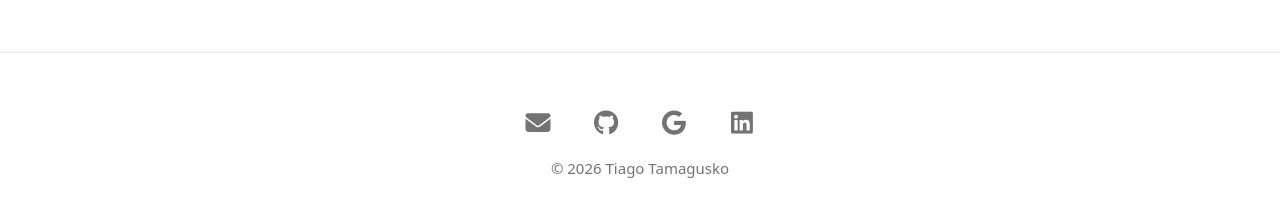
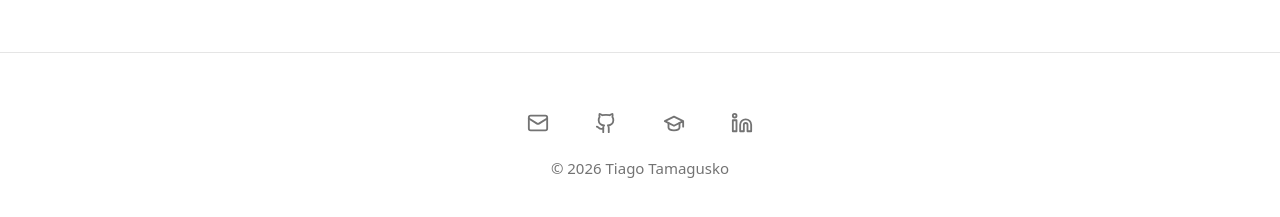
Before and after one commit to tamagusko/tamagusko.github.io, a Jekyll site: the page built from index.md, in a window 1280 px wide. Shown: the part 665-882 px from the top of the page. Built offline with Jekyll 4.4.1, drawn with Linux system fonts in a browser that asks for light colours.

Commit message:
perf: replace FontAwesome with inline Lucide SVG icons
Drops the ~22 KB FontAwesome CDN request from every page on the
main site. The four social icons (mail, GitHub, graduation-cap for
Scholar, LinkedIn) are now inline Lucide line-style SVGs (~1.5 KB
total inline, no external dependency).

Benefits:
- One less render-blocking 3rd-party stylesheet
- No supply-chain risk from cdnjs
- Lighter, modern stroke-based aesthetic
- Icons inherit currentColor so hover/focus styling still works

The Google Scholar mark was replaced with a graduation-cap glyph
since Lucide does not ship a Google logo (and using the brand mark
would require keeping FontAwesome).

Co-Authored-By: Claude Opus 4.7 (1M context) <noreply@anthropic.com>

```diff
--- a/_includes/footer.html
+++ b/_includes/footer.html
@@ -2,19 +2,19 @@
   <div class="container mx-auto">
     <nav class="footer-links" aria-label="Secondary">
       <a href="mailto:tamagusko@gmail.com" aria-label="Email">
-        <i class="fa-solid fa-envelope" aria-hidden="true"></i>
+        <svg width="22" height="22" viewBox="0 0 24 24" fill="none" stroke="currentColor" stroke-width="2" stroke-linecap="round" stroke-linejoin="round" aria-hidden="true"><rect width="20" height="16" x="2" y="4" rx="2"/><path d="m22 7-8.97 5.7a1.94 1.94 0 0 1-2.06 0L2 7"/></svg>
         <span class="visually-hidden">Email</span>
       </a>
       <a href="https://github.com/tamagusko" rel="noopener me external" aria-label="GitHub">
-        <i class="fa-brands fa-github" aria-hidden="true"></i>
+        <svg width="22" height="22" viewBox="0 0 24 24" fill="none" stroke="currentColor" stroke-width="2" stroke-linecap="round" stroke-linejoin="round" aria-hidden="true"><path d="M15 22v-4a4.8 4.8 0 0 0-1-3.5c3 0 6-2 6-5.5.08-1.25-.27-2.48-1-3.5.28-1.15.28-2.35 0-3.5 0 0-1 0-3 1.5-2.64-.5-5.36-.5-8 0C6 2 5 2 5 2c-.3 1.15-.3 2.35 0 3.5A5.403 5.403 0 0 0 4 9c0 3.5 3 5.5 6 5.5-.39.49-.68 1.05-.85 1.65-.17.6-.22 1.23-.15 1.85v4"/><path d="M9 18c-4.51 2-5-2-7-2"/></svg>
         <span class="visually-hidden">GitHub</span>
       </a>
       <a href="https://scholar.google.com/citations?user=_mJ4dr0AAAAJ&hl=en" rel="noopener me external" aria-label="Google Scholar">
-        <i class="fa-brands fa-google" aria-hidden="true"></i>
+        <svg width="22" height="22" viewBox="0 0 24 24" fill="none" stroke="currentColor" stroke-width="2" stroke-linecap="round" stroke-linejoin="round" aria-hidden="true"><path d="M22 10v6M2 10l10-5 10 5-10 5z"/><path d="M6 12v5c0 2 2 3 6 3s6-1 6-3v-5"/></svg>
         <span class="visually-hidden">Google Scholar</span>
       </a>
       <a href="https://www.linkedin.com/in/tamagusko/" rel="noopener me external" aria-label="LinkedIn">
-        <i class="fa-brands fa-linkedin" aria-hidden="true"></i>
+        <svg width="22" height="22" viewBox="0 0 24 24" fill="none" stroke="currentColor" stroke-width="2" stroke-linecap="round" stroke-linejoin="round" aria-hidden="true"><path d="M16 8a6 6 0 0 1 6 6v7h-4v-7a2 2 0 0 0-2-2 2 2 0 0 0-2 2v7h-4v-7a6 6 0 0 1 6-6z"/><rect width="4" height="12" x="2" y="9"/><circle cx="4" cy="4" r="2"/></svg>
         <span class="visually-hidden">LinkedIn</span>
       </a>
     </nav>
--- a/_includes/head.html
+++ b/_includes/head.html
@@ -16,5 +16,4 @@
 
   <link rel="shortcut icon" type="image/x-icon" href="{{ "/favicon.ico" | relative_url }}">
   <link rel="stylesheet" href="{{ "/assets/css/main.css" | relative_url }}">
-  <link rel="stylesheet" href="https://cdnjs.cloudflare.com/ajax/libs/font-awesome/6.5.2/css/all.min.css" referrerpolicy="no-referrer">
 </head>
--- a/assets/css/main.scss
+++ b/assets/css/main.scss
@@ -550,9 +550,8 @@ pre code { background: transparent; padding: 0; border-radius: 0; }
       width: 44px;
       height: 44px;
       border-radius: var(--r-pill);
-      font-size: 1.25rem;          // icon glyph size (~20px)
-      line-height: 1;
     }
+    a svg { display: block; }
     a:hover { color: var(--c-fg); }
     a:focus-visible { outline-offset: 4px; }
   }
```
